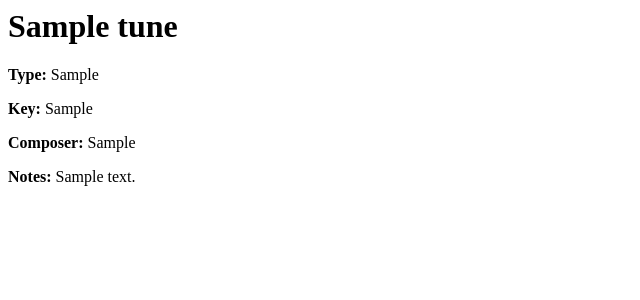
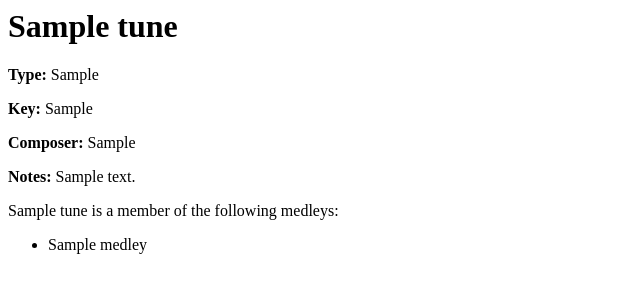
Before and after one commit to jacobdgm/quat-patat-db, a Django app: page /tunes/1 in a window 1280 px wide. Shown: the top 300 px of the page, without its empty margins (0-640 px from the left). Run offline with Django 4.2, Linux system fonts and the light colour scheme; tables that the repository leaves empty hold one stand-in row (values such as "Sample post").

Commit message:
Add list of medleys to TuneDetailView

```diff
--- a/qpdb/qpdb_app/templates/qpdb_app/tune_detail.html
+++ b/qpdb/qpdb_app/templates/qpdb_app/tune_detail.html
@@ -26,4 +26,16 @@
     <b>Notes:</b> {{ tune.notes }}
 {% endif %}
 
+<p>
+{% if tune.tunemedleyrelationship_set.exists %}
+    {{ tune.name }} is a member of the following medleys:
+    <ul>
+    {% for relationship in tune.tunemedleyrelationship_set.all %}
+        <li>{{ relationship.medley.name }}</li>
+    {% endfor %}
+    </ul>
+{% else %}
+    {{ tune.name }} is not part of any medleys.
+{% endif%}
+
 </body>
```
